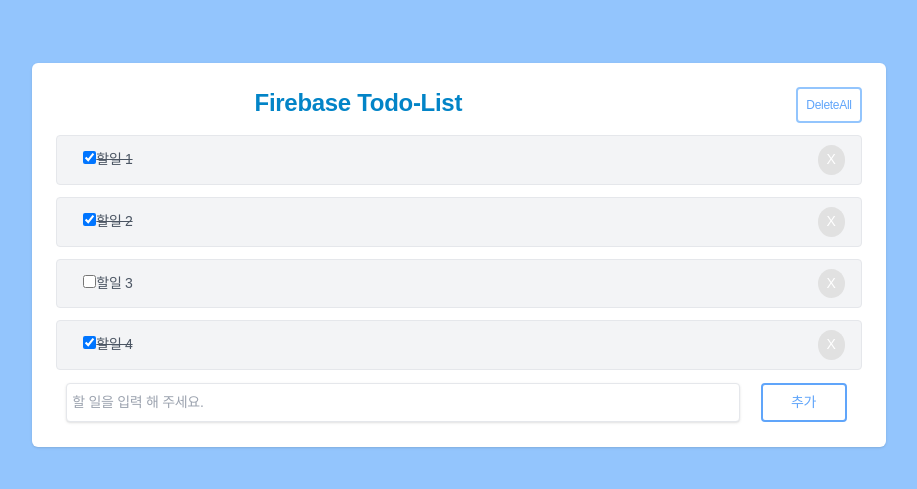
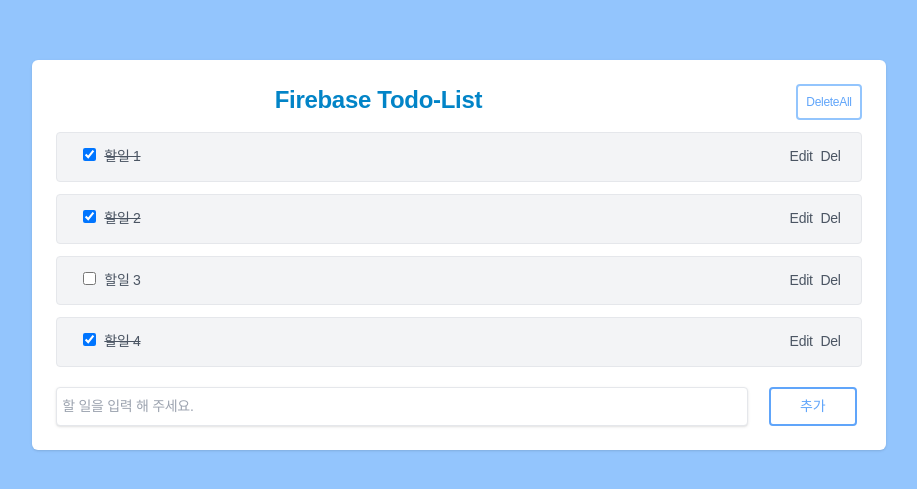
Before and after one commit to hyemdev/fb-todo, a React (Create React App) app: page / in a window 1280 px wide. Shown: the part 145-634 px from the top of the page, without its empty margins (181-1098 px from the left). Built offline with nearby package versions, Linux system fonts and the light colour scheme.

Commit message:
feat: todo edit/delete 기능 활성화

```diff
--- a/src/App.js
+++ b/src/App.js
@@ -21,7 +21,7 @@
         <div className="flex items-center justify-center w-screen h-screen bg-blue-300">
             <div className="w-4/6 p-6 bg-white rounded-[6px] shadow">
                 <div className="flex justify-between mb-3">
-                    <h1 className="text-center w-3/4 text-2xl font-bold text-sky-600">
+                    <h1 className="text-center w-4/5 text-2xl font-bold text-sky-600">
                         Firebase Todo-List
                     </h1>
                     <button className="p-2 text-blue-400 border-2 border-blue-300 rounded hover:text-white hover:bg-blue-400 text-[12px]" onClick={handleRemoveClick}>DeleteAll</button>
--- a/src/components/Form.js
+++ b/src/components/Form.js
@@ -36,8 +36,7 @@
                 className="flex pt-2"
                 style={{
                     display: "flex",
-                    marginTop: "5px",
-                    padding: "1px 10px",
+                    marginTop: "5px"
                 }}
                 onSubmit={handleSubmit}
             >
--- a/src/components/ListItem.js
+++ b/src/components/ListItem.js
@@ -1,16 +1,14 @@
-import React from "react";
+/* eslint-disable no-unused-vars */
+
+import React, { useState } from "react";
+
 const ListItem = ({ item, todoData, setTodoData }) => {
     console.log("ListItem 랜더링", item);
 
-    const btnStyle = {
-        background: "#e1e1e1",
-        color: "#fff",
-        float: "right",
-        border: "none",
-        padding: "5px 9px",
-        borderRadius: "50%",
-        cursor: "pointer",
-    };
+    // 편집상태 설정 state
+    const [isEdit, setIsEdit] = useState(false);
+
+    const [editTitle, setEditTitle] = useState(item.title);
 
     const getStyle = _completed => {
         return {
@@ -19,13 +17,45 @@
             textDecoration: _completed ? "line-through" : "none",
         };
     };
-    const handleClick = _id => {
+    // 삭제창 만들기
+    const handleDeleteClick = _id => {
         // 전달된 id를 검색해서 목록에서 제거
         // 1.전달된 id로 해당하는 목록을 찾아서 제외하고 새로운 목록으로 갱신(화면 리랜더링)
         // 2.배열의 고차함수 중 filter를 사용하자(결과가 참인 값만 담아서 새로운 배열은 만든다.)
         const newTodoData = todoData.filter(item => item.id !== _id);
         setTodoData(newTodoData);
     };
+
+    // 수정버튼 활성화 하기
+    const handleEditClick = _id => {
+        console.log(_id);
+        setIsEdit(true);
+    };
+
+    //수정 입력창 생성하기
+    const handleEditChange = e => {
+        setEditTitle(e.target.value);
+    };
+
+    // 수정 취소하기
+    const handleCancelClick = () => {
+        setIsEdit(false);
+    };
+
+    // 수정 저장하기
+    const handleSaveClick = _id => {
+        console.log(_id);
+        let newTodoData = todoData.map(item => {
+            if (item.id === _id) {
+                item.title = editTitle;
+            }
+            return item;
+        });
+        setTodoData(newTodoData)
+        setIsEdit(false);
+    };
+
+    //completed:true/false 수정하기
     const handleCompleteChange = _id => {
         // 중요한 것은 id에 해당하는 것만 수정하면 되는것이 아니다
         // state는 항상 새롭게 만든 내용. 즉, 배열로 업데이트 해야한다.
@@ -39,6 +69,38 @@
         });
         setTodoData(newTodoData);
     };
+
+    if (isEdit) {
+        // 편집중
+        return (
+            <div className="flex items-center justify-between w-full mb-3 px-4 py-1 text-gray-500 bg-gray-100 border rounded">
+                <div className="items-center w-4/6">
+                    <input
+                        type="text"
+                        value={editTitle}
+                        onChange={handleEditChange}
+                        className="w-full px-3 py-2 mr-3 text-gray-500 rounded"
+                    />
+                </div>
+                <div className="items-center">
+                    {/* 화살표함수로 감싸서 즉시실행이 아닌, 클릭시 실행하게 만들자 */}
+                    <button
+                        className="px-y py-2 float-right px-1"
+                        onClick={handleCancelClick}
+                    >
+                        Cancel
+                    </button>
+                    <button
+                        className="px-y py-2 float-right px-1"
+                        onClick={() => handleSaveClick(item.id)}
+                    >
+                        Save
+                    </button>
+                </div>
+            </div>
+        );
+    } else {
+        // 일반상태(평소의 상태)
         return (
             <div className="flex items-center justify-between w-full mb-3 px-4 py-1 text-gray-600 bg-gray-100 border rounded">
                 <div className="items-center" style={getStyle(item.completed)}>
@@ -49,17 +111,26 @@
                         defaultChecked={item.completed}
                         onChange={() => handleCompleteChange(item.id)}
                     />
-
-                {item.title}
+                    <span className="ml-2">{item.title}</span>
                 </div>
                 <div className="items-center">
                     {/* 화살표함수로 감싸서 즉시실행이 아닌, 클릭시 실행하게 만들자 */}
-                <button style={btnStyle} onClick={() => handleClick(item.id)}>
-                    X
+                    <button
+                        className="px-y py-2 float-right px-1"
+                        onClick={() => handleDeleteClick(item.id)}
+                    >
+                        Del
+                    </button>
+                    <button
+                        className="px-y py-2 float-right px-1"
+                        onClick={handleEditClick}
+                    >
+                        Edit
                     </button>
                 </div>
             </div>
         );
+    }
 };
 
 // 리랜더링 최적화를 위한 코드(React.memo)
```
Lines whose indentation alone changed are shown as unchanged.
